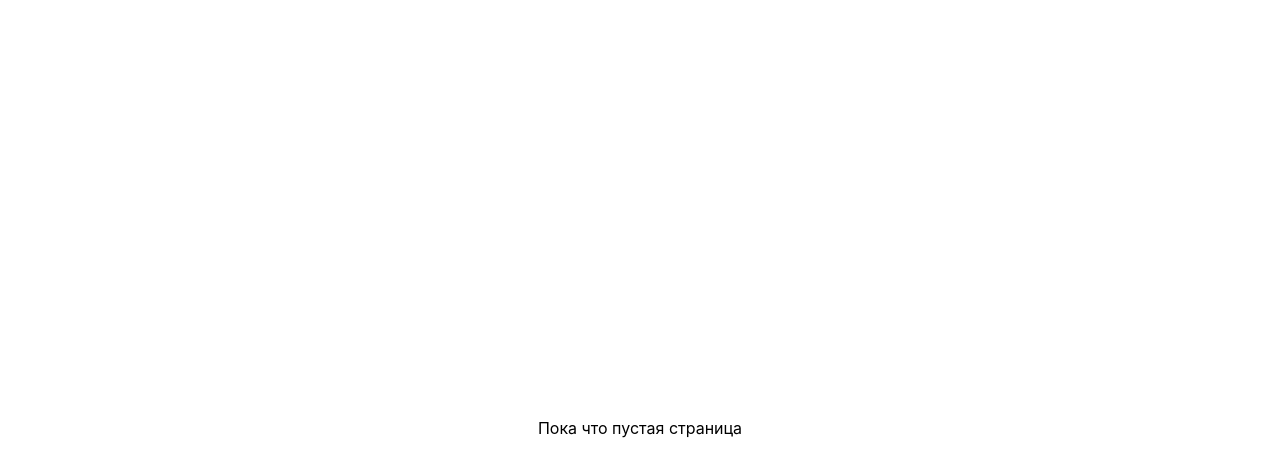
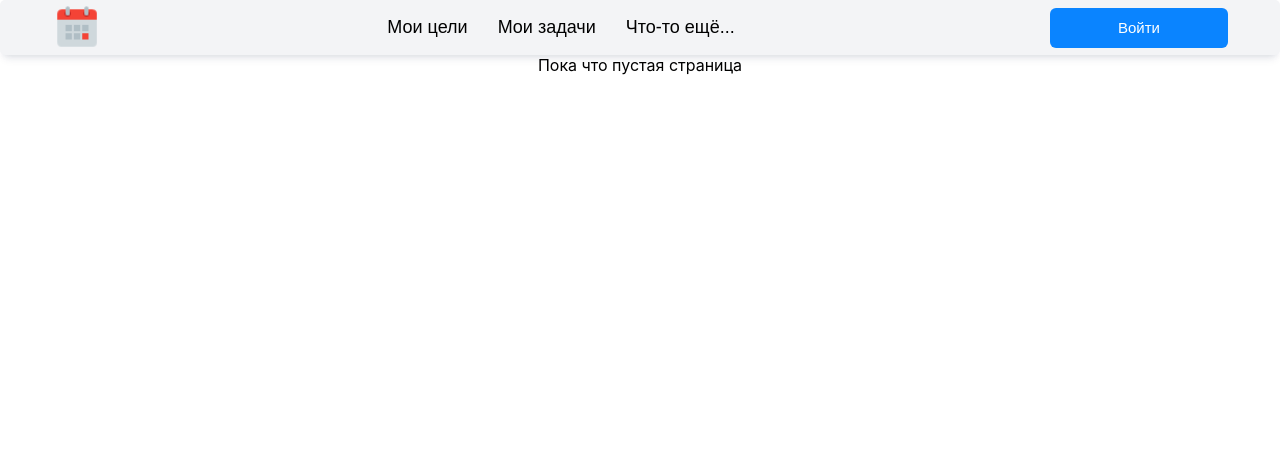
Before and after one commit to lonkidely/modern-calendar-planner, a React app: page / in a window 1280 px wide. Shown: the top 476 px of the page. Built offline with nearby package versions, Linux system fonts and the light colour scheme.

Commit message:
header preview done

```diff
--- a/src/components/Header/Header.scss
+++ b/src/components/Header/Header.scss
@@ -1,6 +1,87 @@
+@import '@styles/index.scss';
+
 .header {
   height: 55px;
+  width: 100%;
+
+  background: #F3F4F6;
+  border-radius: 5px;
+
+  box-shadow: 0 4px 6px -4px rgba(24, 39, 75, 0.12), 0px 8px 8px -4px rgba(24, 39, 75, 0.08);
 
   display: flex;
-  flex-direction: row;
+  flex-flow: row nowrap;
+  justify-content: space-between;
+  align-content: flex-start;
+  align-items: center;
+
+  &__logo {
+    height: 50px;
+
+    margin-left: var(--standart-margin);
+
+    white-space: nowrap;
+
+    cursor: pointer;
+    content: url("@icons/plannerLogo.png");
+  }
+
+  &__menu {
+    display: flex;
+    flex-flow: row nowrap;
+
+    align-items: center;
+    justify-content: center;
+
+    height: var(--header-height);
+
+    font-family: $sans-serif;
+
+    &__item {
+      margin-right: 30px;
+
+      text-decoration: none;
+
+      color: #000000;
+
+      font-style: normal;
+      font-weight: normal;
+      font-size: 18px;
+    }
+
+  }
+
+  &__login__btn {
+    display: flex;
+    align-items: center;
+    justify-content: center;
+
+    gap: 10px;
+
+    width: 178px;
+    height: var(--header-height);
+
+    margin-right: var(--standart-margin);
+
+    background: #0A84FF;
+    border-radius: 6px;
+
+    cursor: pointer;
+
+    &__text {
+      display: flex;
+      align-items: center;
+      justify-content: center;
+
+      font-style: normal;
+      font-weight: normal;
+      font-size: var(--standart-font-size);
+
+      font-family: $sans-serif;
+
+      text-decoration: none;
+
+      color: #FFFFFF;
+    }
+  }
 }
--- a/src/components/Header/Header.tsx
+++ b/src/components/Header/Header.tsx
@@ -1,12 +1,19 @@
 import React from 'react';
 import './Header.scss';
+import {Link} from "react-router-dom";
 
 export const Header: React.FC<any> = () => {
     return (
         <header className="header">
-            <div className=""></div>
-            <div className=""></div>
-            <div className=""></div>
+            <div className="header__logo"></div>
+            <div className="header__menu">
+                <Link to="#" className="header__menu__item">Мои цели</Link>
+                <Link to="#" className="header__menu__item">Мои задачи</Link>
+                <Link to="#" className="header__menu__item">Что-то ещё...</Link>
+            </div>
+            <div className="header__login__btn">
+                <Link className="header__login__btn__text" to="#" >Войти</Link>
+            </div>
         </header>
     );
 }
--- a/src/index.tsx
+++ b/src/index.tsx
@@ -2,7 +2,7 @@ import React from 'react';
 import ReactDOM from 'react-dom/client';
 import {createBrowserRouter, createRoutesFromElements, Route, RouterProvider} from "react-router-dom";
 
-import './index.scss';
+import './styles/index.scss';
 import { MainPage } from "@views/MainPage/MainPage";
 
 const root = ReactDOM.createRoot(
--- a/src/index.scss
+++ b/src/styles/index.scss
@@ -1,3 +1,15 @@
+$sans-serif: "Mail Sans Roman Med", Arial, sans-serif;
+
+html {
+  --standart-margin: 52px;
+
+  --standart-font-size: 15px;
+}
+
+header {
+  --header-height: 40px;
+}
+
 body {
   margin: 0;
   font-family: -apple-system, BlinkMacSystemFont, 'Segoe UI', 'Roboto', 'Oxygen',
--- a/src/views/MainPage/MainPage.scss
+++ b/src/views/MainPage/MainPage.scss
@@ -1,11 +1,3 @@
-.main_page {
-  display: flex;
-  flex-direction: column;
-  align-items: center;
-  justify-content: center;
-  height: 100vh;
-}
-
 .main_page_content {
   display: flex;
   flex-direction: row;
--- a/tsconfig.json
+++ b/tsconfig.json
@@ -4,6 +4,9 @@
     "paths": {
       "@components/*": ["src/components/*"],
       "@views/*": ["src/views/*"],
+      "@assets/*":  ["src/assets/*"],
+      "@icons/*":  ["src/assets/icons/*"],
+      "@styles/*":  ["src/styles/*"]
     },
     "target": "es5",
     "allowJs": true,
--- a/webpack.config.js
+++ b/webpack.config.js
@@ -77,6 +77,10 @@ module.exports = {
                     to: path.resolve(__dirname, 'dist'),
                 },
                 {
+                    from: path.resolve(__dirname, 'src/assets/icons'),
+                    to: path.resolve(__dirname, 'dist'),
+                },
+                {
                     from: path.resolve(__dirname, 'src/assets/logo'),
                     to: path.resolve(__dirname, 'dist'),
                 }
```
Also changed, not shown: src/assets/icons/plannerLogo.png (added).
